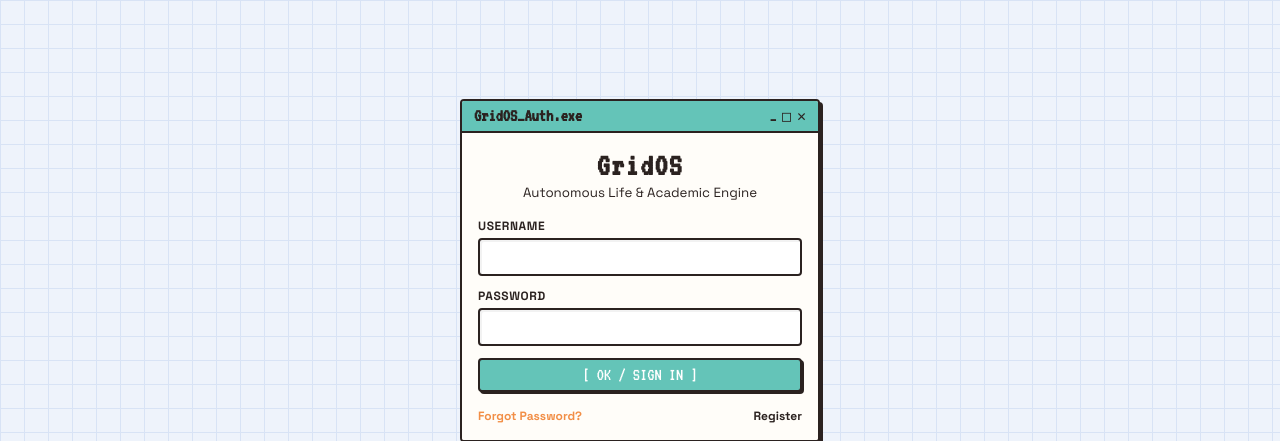
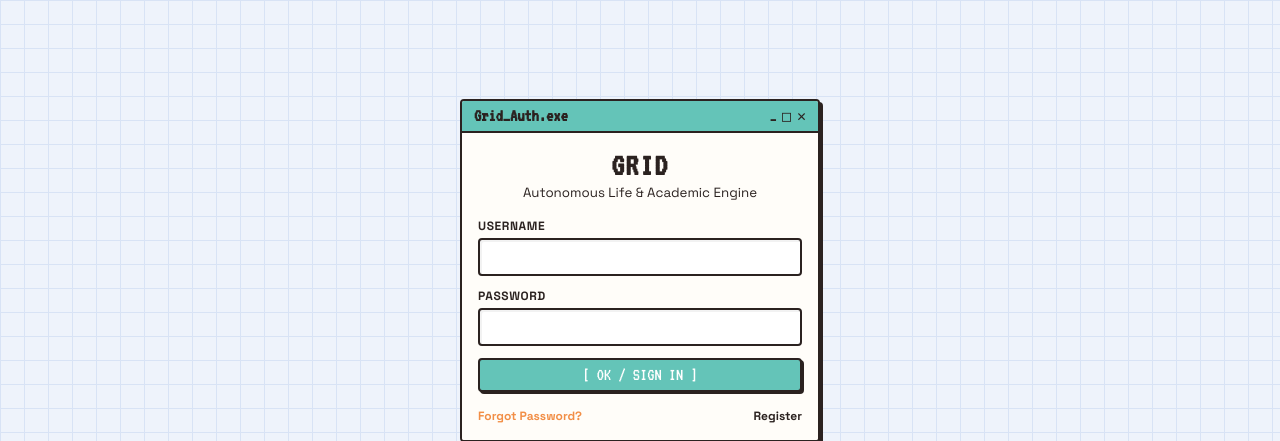
Before and after one commit to scrymgeor/Grid_Planner, a Flask app: page /login in a window 1280 px wide. Shown: the part 120-561 px from the top of the page. Run offline with Flask 3, Linux system fonts and the light colour scheme.

Commit message:
minor changes

```diff
--- a/templates/login.html
+++ b/templates/login.html
@@ -2,19 +2,19 @@
 <html lang="en">
 <head>
   <meta charset="UTF-8">
-  <title>GRID: Login</title>
+  <title>Grid Planner: Login</title>
   <link rel="stylesheet" href="{{ url_for('static', filename='style.css') }}">
 </head>
 <body style="align-items: center; justify-content: center;">
 
   <div class="retro-window" style="width: 100%; max-width: 360px;">
     <div class="window-header teal">
-      <span>GridOS_Auth.exe</span>
+      <span>Grid_Auth.exe</span>
       <div class="window-controls">_ □ ✕</div>
     </div>
     <div class="window-body">
       <div style="text-align: center; margin-bottom: 16px;">
-        <h2 class="pixel-font" style="font-size: 32px; margin: 0;">GridOS</h2>
+        <h2 class="pixel-font" style="font-size: 32px; margin: 0;">GRID</h2>
         <small>Autonomous Life & Academic Engine</small>
       </div>
 
```
